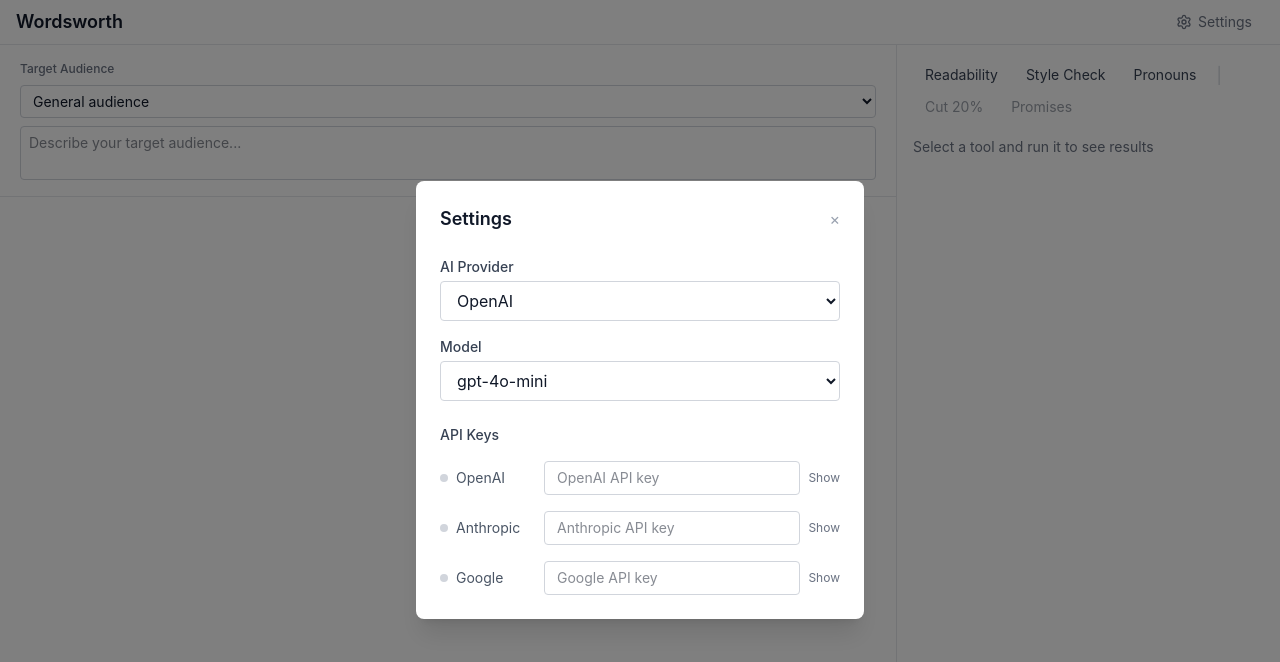
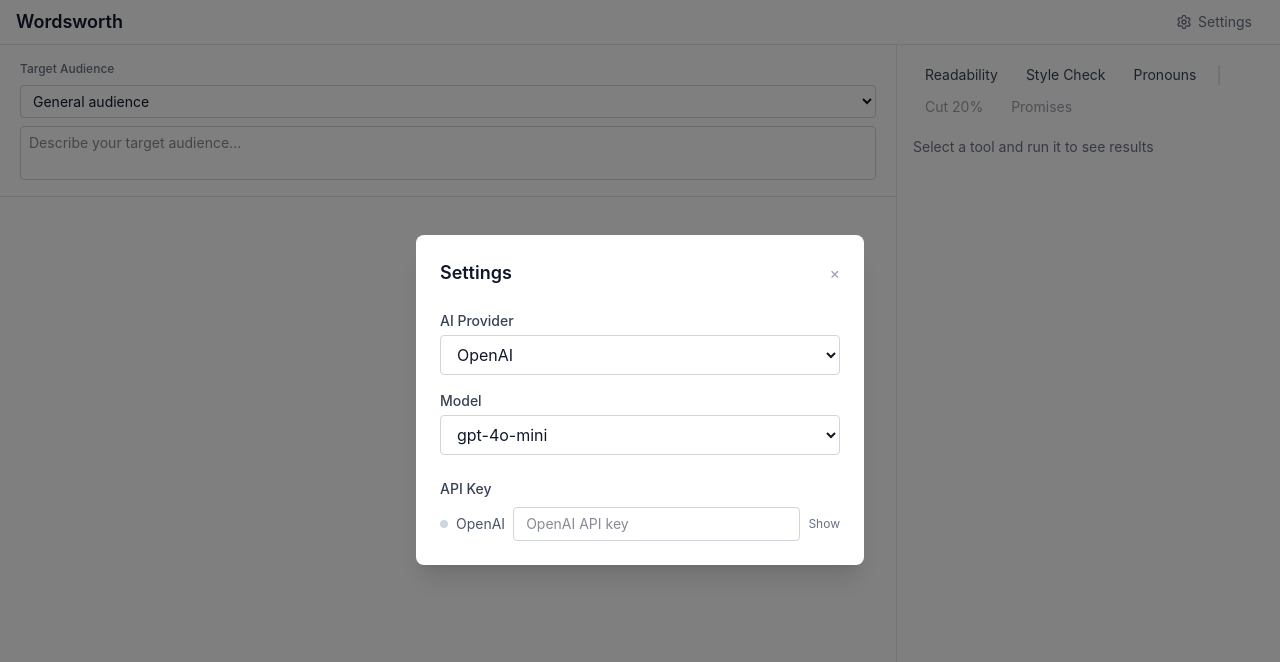
Before and after one commit to phazonoverload/wordsworth, a Vue app: page / in a window 1280 px wide. Both pictures are taken after a click on the button "Settings". Shown: the top 662 px of the page. Built offline with nearby package versions, Linux system fonts and the light colour scheme.

Commit message:
refactor: simplify Settings modal to single API key input for selected provider

```diff
--- a/src/components/SettingsModal.vue
+++ b/src/components/SettingsModal.vue
@@ -14,10 +14,11 @@ const PROVIDERS = [
   { value: 'google' as const, label: 'Google', models: ['gemini-2.5-flash', 'gemini-2.5-pro'] },
 ]
 
-const showKeys = ref<Record<string, boolean>>({
-  openai: false,
-  anthropic: false,
-  google: false,
+const showKey = ref(false)
+
+const currentProviderLabel = computed(() => {
+  const found = PROVIDERS.find((p) => p.value === settingsStore.provider)
+  return found ? found.label : ''
 })
 
 const currentModels = computed(() => {
@@ -43,10 +44,6 @@ function onModelChange(event: Event) {
 function onKeyInput(providerId: ProviderId, event: Event) {
   const target = event.target as HTMLInputElement
   settingsStore.setKey(providerId, target.value)
-}
-
-function toggleKeyVisibility(providerId: string) {
-  showKeys.value[providerId] = !showKeys.value[providerId]
 }
 
 function close() {
@@ -138,37 +135,32 @@ function onKeydown(event: KeyboardEvent) {
             </select>
           </div>
 
-          <!-- API Keys -->
-          <div class="space-y-4">
-            <h3 class="text-sm font-medium text-gray-700">API Keys</h3>
-            <div
-              v-for="p in PROVIDERS"
-              :key="p.value"
-              class="flex items-center gap-2"
-            >
-              <!-- Key configured indicator -->
+          <!-- API Key for current provider -->
+          <div class="space-y-2">
+            <h3 class="text-sm font-medium text-gray-700">API Key</h3>
+            <div class="flex items-center gap-2">
               <span
-                :data-testid="`key-indicator-${p.value}`"
+                data-testid="key-indicator"
                 class="inline-block w-2 h-2 rounded-full flex-shrink-0"
-                :class="settingsStore.keys[p.value] ? 'bg-green-500' : 'bg-gray-300'"
+                :class="settingsStore.hasKeyForCurrentProvider ? 'bg-green-500' : 'bg-gray-300'"
               />
-              <label class="text-sm text-gray-600 w-20 flex-shrink-0">
-                {{ p.label }}
+              <label class="text-sm text-gray-600 flex-shrink-0">
+                {{ currentProviderLabel }}
               </label>
               <input
-                :data-testid="`key-input-${p.value}`"
-                :type="showKeys[p.value] ? 'text' : 'password'"
-                :value="settingsStore.keys[p.value] ?? ''"
-                :placeholder="`${p.label} API key`"
+                data-testid="key-input"
+                :type="showKey ? 'text' : 'password'"
+                :value="settingsStore.keys[settingsStore.provider as ProviderId] ?? ''"
+                :placeholder="`${currentProviderLabel} API key`"
                 class="flex-1 border border-gray-300 rounded px-3 py-1.5 text-sm bg-white text-gray-900"
-                @input="onKeyInput(p.value, $event)"
+                @input="onKeyInput(settingsStore.provider as ProviderId, $event)"
               />
               <button
-                :data-testid="`key-toggle-${p.value}`"
+                data-testid="key-toggle"
                 class="text-xs text-gray-500 hover:text-gray-700 flex-shrink-0"
-                @click="toggleKeyVisibility(p.value)"
+                @click="showKey = !showKey"
               >
-                {{ showKeys[p.value] ? 'Hide' : 'Show' }}
+                {{ showKey ? 'Hide' : 'Show' }}
               </button>
             </div>
           </div>
```
Also changed, not shown: 1 other file (tests, documents, lock files or other folders).
